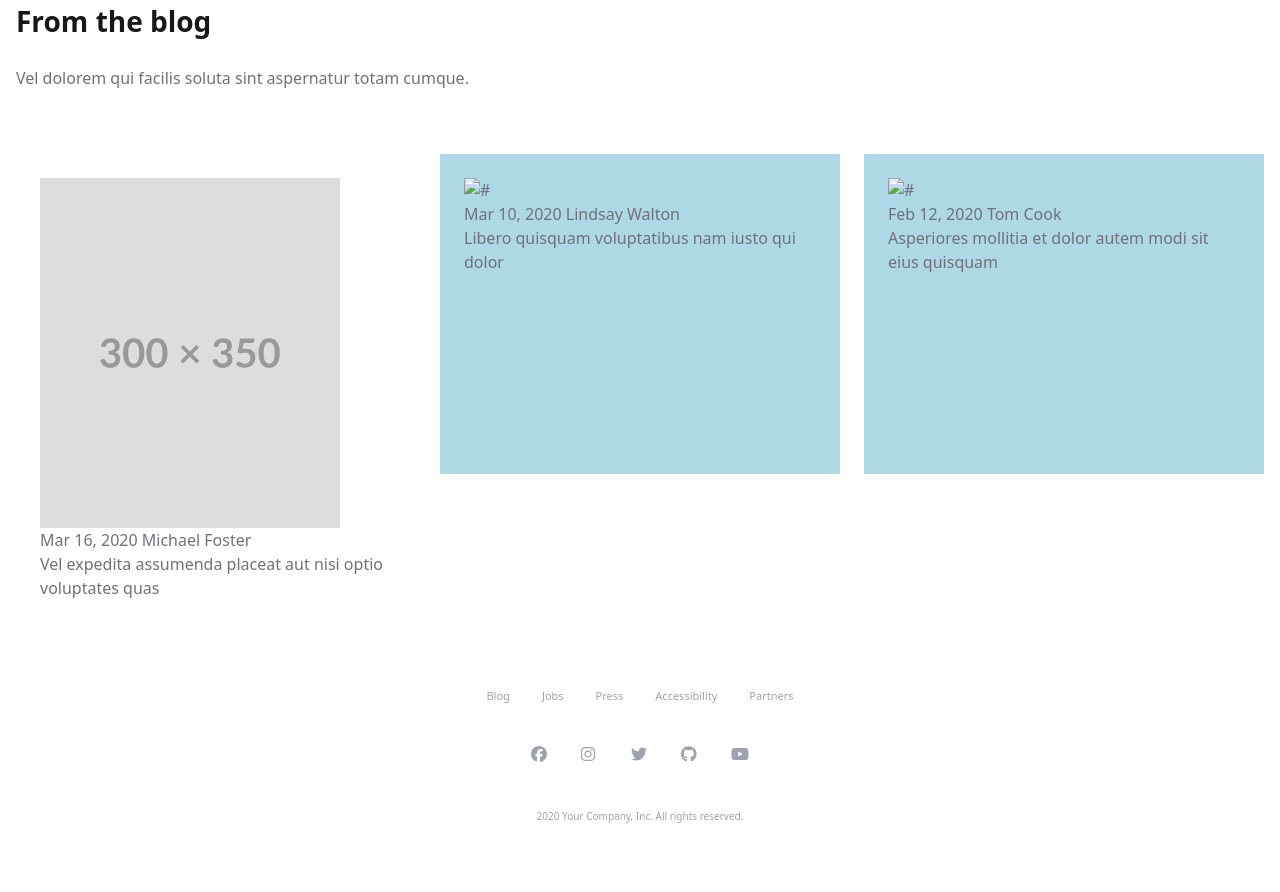
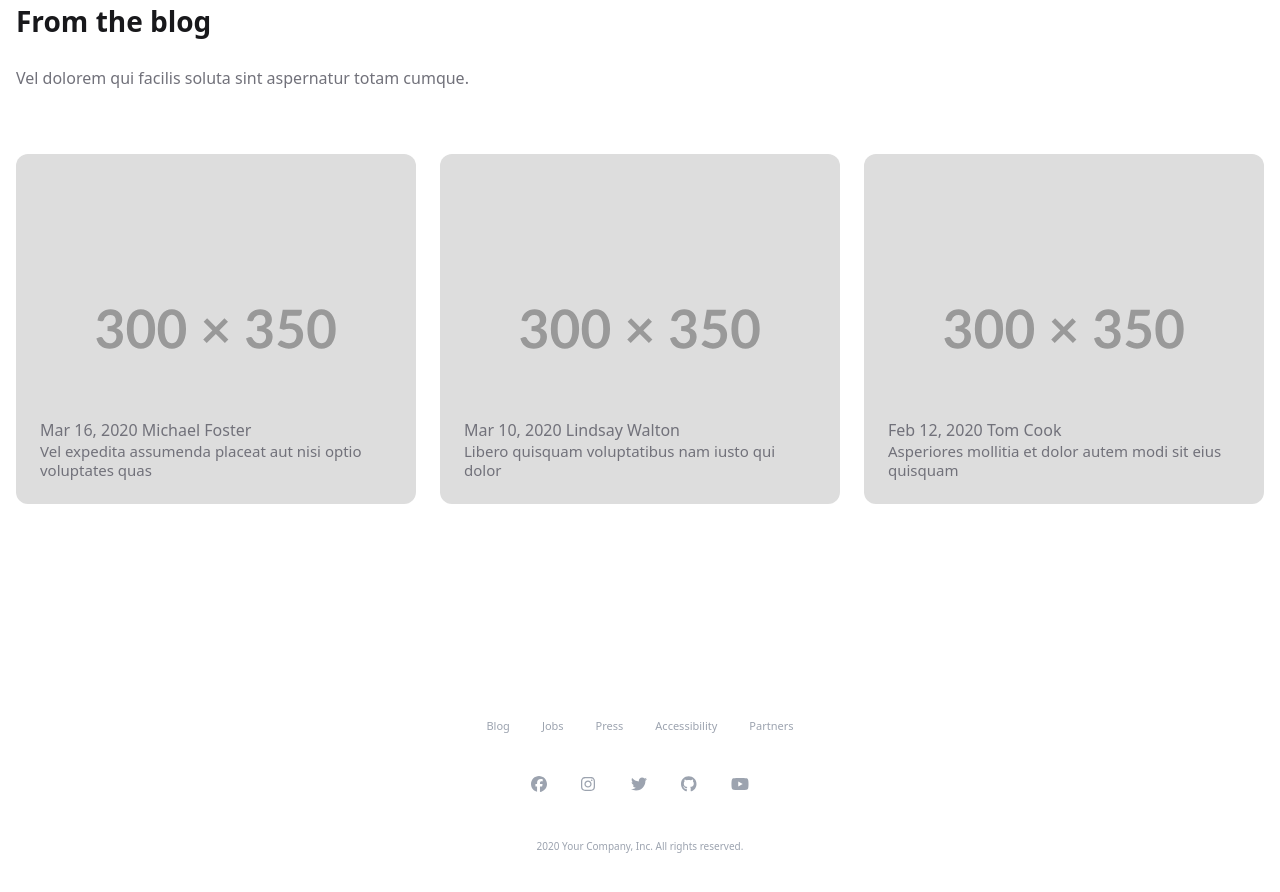
Before and after one commit to lukaszdzielo/enelmed-exercise, a website: page index.html in a window 1280 px wide. Drawn offline with Linux system fonts and the light colour scheme.

Commit message:
blog parts

```diff
--- a/index.html
+++ b/index.html
@@ -187,27 +187,38 @@
             <p>Vel dolorem qui facilis soluta sint aspernatur totam cumque.</p>
 
             <div class="grid sm:grid-cols-3 gap-4 sm:gap-6 mt-8 sm:mt-16" >
-                <article class="h-40 sm:h-80 p-4 sm:p-6" >
+                <a href="#" class="relative h-40 sm:h-[21.875rem] rounded-xl" >
                     <picture>
-                        <img src="./assets/img/300x350.svg" alt="#">
+                        <source media="(min-width: 640px)" srcset="/assets/img/300x350.svg" />
+                        <img src="/assets/img/610x160.svg" class="size-full object-cover rounded-xl" alt="#">
                     </picture>
-                    <div class="">
+                    <div class="absolute bottom-0 w-full p-4 sm:p-6">
                         <time>Mar 16, 2020</time>
                         <span>Michael Foster</span>
-                        <p>Vel expedita assumenda placeat aut nisi optio voluptates quas</p>
+                        <p class="text-[15px]/[19px] line-clamp-2">Vel expedita assumenda placeat aut nisi optio voluptates quas</p>
+                    </div>
+                </a>
+                <article class="relative h-40 sm:h-[21.875rem] rounded-xl" >
+                    <picture>
+                        <source media="(min-width: 640px)" srcset="/assets/img/300x350.svg" />
+                        <img src="/assets/img/610x160.svg" class="size-full object-cover rounded-xl" alt="#">
+                    </picture>
+                    <div class="absolute bottom-0 w-full p-4 sm:p-6">
+                        <time>Mar 10, 2020</time>
+                        <span>Lindsay Walton</span>
+                        <p class="text-[15px]/[19px] line-clamp-2">Libero quisquam voluptatibus nam iusto qui dolor</p>
                     </div>
                 </article>
-                <article class="h-40 sm:h-80 p-4 sm:p-6" style="background: lightblue;">
-                    <img src="#" alt="#">
-                    <time>Mar 10, 2020</time>
-                    <span>Lindsay Walton</span>
-                    <p>Libero quisquam voluptatibus nam iusto qui dolor</p>
-                </article>
-                <article class="h-40 sm:h-80 p-4 sm:p-6" style="background: lightblue;">
-                    <img src="#" alt="#">
-                    <time>Feb 12, 2020</time>
-                    <span>Tom Cook</span>
-                    <p>Asperiores mollitia et dolor autem modi sit eius quisquam</p>
+                <article class="relative h-40 sm:h-[21.875rem] rounded-xl" >
+                    <picture>
+                        <source media="(min-width: 640px)" srcset="/assets/img/300x350.svg" />
+                        <img src="/assets/img/610x160.svg" class="size-full object-cover rounded-xl" alt="#">
+                    </picture>
+                    <div class="absolute bottom-0 w-full p-4 sm:p-6">
+                        <time>Feb 12, 2020</time>
+                        <span>Tom Cook</span>
+                        <p class="text-[15px]/[19px] line-clamp-2">Asperiores mollitia et dolor autem modi sit eius quisquam</p>
+                    </div>
                 </article>
             </div>
         </section>
```
Also changed, not shown: assets/css/style.css, assets/img/610x160.svg (added).
